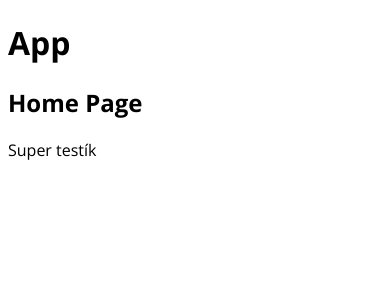
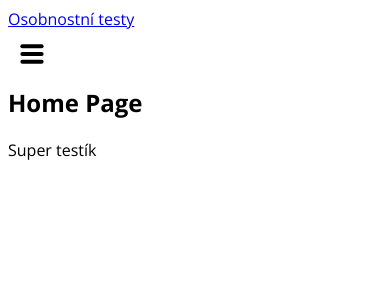
Before and after one commit to gracianaa/osobnostni-testy, a React (Vite) app: page / in a window 390 px wide. Shown: the top 300 px of the page. Built offline with nearby package versions, Linux system fonts and the light colour scheme.

Commit message:
Hamburger menu

```diff
--- /dev/null
+++ b/src/components/Menu/index.jsx
@@ -0,0 +1,28 @@
+import './style.css';
+import { useState } from 'react';
+import { Link } from 'react-router-dom';
+import { MenuItem } from '../MenuItem';
+
+export const Menu = () => {
+  const [menuOpened, setMenuOpened] = useState(false);
+
+  const handleClick = () => {
+    setMenuOpened(!menuOpened);
+  };
+
+  return (
+    <nav>
+      <Link className="menu__logo" to="/">
+        Osobnostní testy
+      </Link>
+      <div className={menuOpened ? 'menu' : 'menu--closed'}>
+        <button onClick={handleClick} className="menu__btn"></button>
+        <div className="menu__items">
+          <MenuItem onSelect={handleClick} text="Výběr testů" />
+          <MenuItem onSelect={handleClick} text="Osobnost" />
+          <MenuItem onSelect={handleClick} text="Práce s testy" />
+        </div>
+      </div>
+    </nav>
+  );
+};
--- /dev/null
+++ b/src/components/Menu/style.css
@@ -0,0 +1,22 @@
+.menu__btn {
+  display: block;
+  background-color: transparent;
+  background-image: url(./menu-icon.svg);
+  background-size: cover;
+  width: 1.5rem;
+  height: 1.5rem;
+  margin: 0.75rem;
+  border: none;
+  cursor: pointer;
+}
+
+.menu__items {
+  background-color: lightgray;
+  padding: 1rem;
+  margin-top: 0.75rem;
+  position: relative;
+}
+
+.menu--closed .menu__items {
+  display: none;
+}
--- /dev/null
+++ b/src/components/MenuItem/index.jsx
@@ -0,0 +1,13 @@
+import './style.css';
+
+export const MenuItem = ({ text, onSelect }) => {
+  const handleClick = () => {
+    onSelect();
+  };
+
+  return (
+    <a onClick={handleClick} href="#" className="menu-item">
+      {text}
+    </a>
+  );
+};
--- /dev/null
+++ b/src/components/MenuItem/style.css
@@ -0,0 +1,8 @@
+.menu-item {
+  display: block;
+  margin: 0.5rem;
+}
+
+.menu__btn:focus {
+  outline: none;
+}
--- a/src/pages/App/index.jsx
+++ b/src/pages/App/index.jsx
@@ -4,7 +4,6 @@ import './style.css';
 export const App = () => {
   return (
     <div className="container">
-      <h1>App</h1>
       <Outlet />
     </div>
   );
--- a/src/pages/HomePage/index.jsx
+++ b/src/pages/HomePage/index.jsx
@@ -1,6 +1,9 @@
+import { Menu } from '../../components/Menu';
+
 export const HomePage = () => {
   return (
     <div>
+      <Menu />
       <h2>Home Page</h2>
       <p>Super testík</p>
     </div>
```
Also changed, not shown: src/components/Menu/menu-icon.svg (added).
